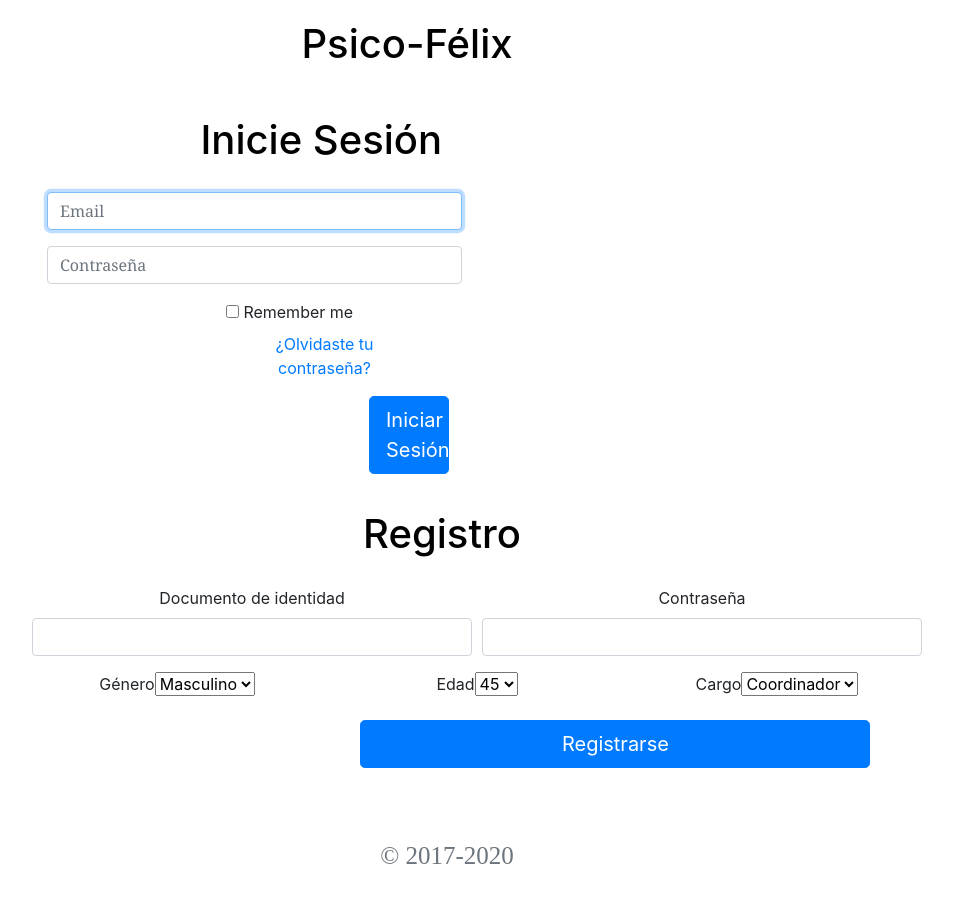
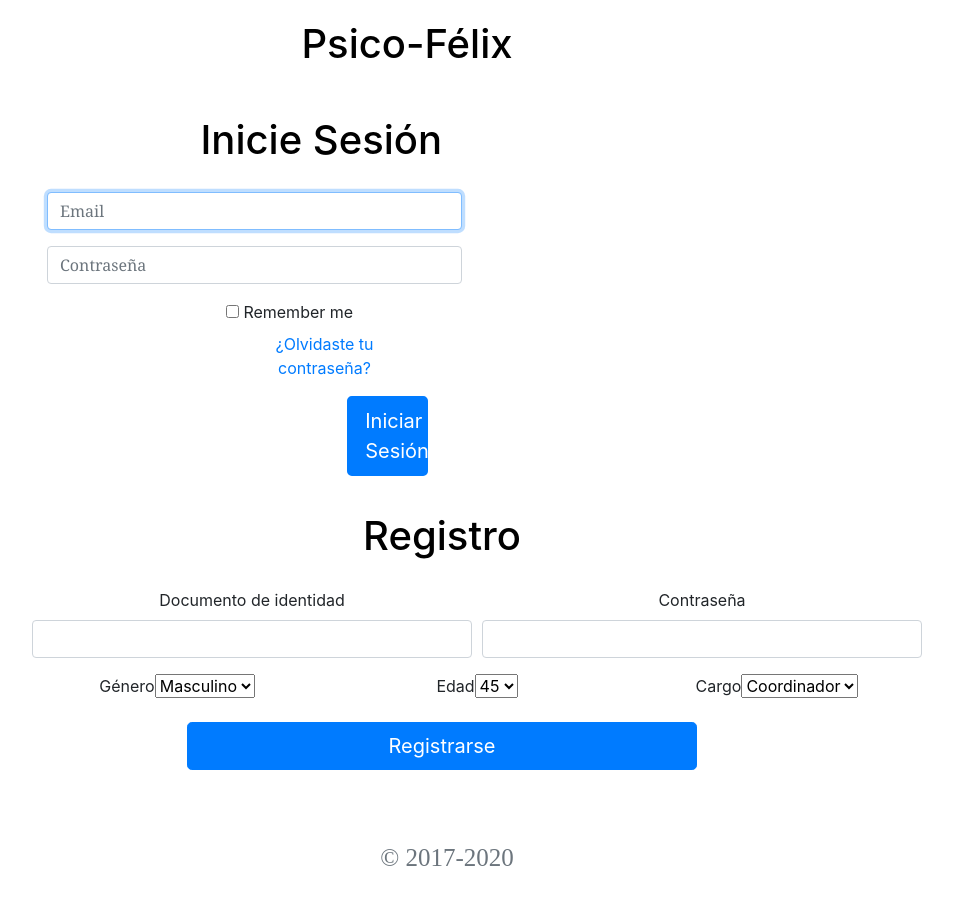
Before and after one commit to Natacha17/Equipo1_fbm_ppi2020, a React (Create React App) app in the folder frontend/: page /siguiente in a window 1280 px wide. Shown: the top 898 px of the page, without its empty margins (268-1221 px from the left). Built offline with nearby package versions, Linux system fonts and the light colour scheme.

Commit message:
comienzo a crear el contador para el registro

```diff
--- a/frontend/src/Estilos/Bienvenida.css
+++ b/frontend/src/Estilos/Bienvenida.css
@@ -46,18 +46,18 @@ padding: 20px;
 border-radius: black;
 border:black;
 }*/
-.btn{
+.siguiente{
     justify-items: center;
     justify-content: center;
 position: relative;
-right: -17%;
+right: -80%;
 }
 .logo{
     padding:0%;
     justify-content: center;
     justify-items: center;
-    right:-380px ;
+/*    right:-7000px ;*/
+    width: 500px;
     position: relative;
-    width: 500px;
-
+    left:480px ;
 }
--- a/frontend/src/Estilos/Login.css
+++ b/frontend/src/Estilos/Login.css
@@ -30,4 +30,7 @@ text-align: center;
     position: relative;
 
 
+}.login{
+position: relative;
+right: -7px;
 }
--- /dev/null
+++ b/frontend/src/Estilos/acosoporinternet.css
@@ -0,0 +1,3 @@
+img{
+ padding: 2px;
+}
--- /dev/null
+++ b/frontend/src/Estilos/olvidarcontraseña.css
@@ -0,0 +1,11 @@
+
+.logo{
+    right: 210px;
+}
+.btn{
+justify-items: center;
+}
+button{
+    justify-content: center;
+    justify-items: center;
+}
--- a/frontend/src/components/Menu.jsx
+++ b/frontend/src/components/Menu.jsx
@@ -1,6 +1,6 @@
 import React from 'react';
 import { Link }  from 'react-router-dom';
-import '../Estilos/Masinformación.css';
+import '../Estilos/Menu.css';
 import usuario  from '../imagenes/usuario.png';
 
 const Menu = (props) => {
--- a/frontend/src/pages/Bienvenida.js
+++ b/frontend/src/pages/Bienvenida.js
@@ -11,7 +11,7 @@ class Bienvenida extends Component {
    <h1 className='letra' >Bienvenido  </h1>
    <h2 className='letrah2'>Psico-Félix</h2>
       <section ><img className='logo'src={bienvenido}/></section>
-<Link to= "/siguiente"  className="btn btn-warning btn-lg active" role="button" aria-pressed="true">Siguiente</Link>
+<Link to= "/siguiente"  className="siguiente btn-warning btn-lg active" role="button" aria-pressed="true">Siguiente</Link>
                                 </>
       );
 
--- a/frontend/src/pages/Login.js
+++ b/frontend/src/pages/Login.js
@@ -24,7 +24,7 @@ class Login extends Component {
       </div>
     </div>
     <Link to="/menu">
-    <button className="btn btn-lg btn-primary btn-flex mb-3 col-6" type="submit">Iniciar Sesión</button>
+    <button className="login btn-lg btn-primary btn-flex mb-3 col-6" type="submit">Iniciar Sesión</button>
     </Link>
 
     </form>
--- a/frontend/src/pages/Olvidarcontraseña.js
+++ b/frontend/src/pages/Olvidarcontraseña.js
@@ -1,6 +1,7 @@
 import React, { Component } from 'react';
 import {Link} from 'react-router-dom';
-
+import logopsico  from '../imagenes/logopsico.jpeg';
+import '../Estilos/olvidarcontraseña.css';
 
 class Olvidarcontraseña extends Component {
 
@@ -11,6 +12,7 @@ class Olvidarcontraseña extends Component {
   <form>
   <div class="form-group">
   <h1 >Recuperar cuenta</h1>
+  <section className='logo'><img src={logopsico}/></section>
     <label for="exampleInputEmail1">Documento de identidad</label>
     <input type="email" class="form-control" id="exampleInputEmail1" aria-describedby="emailHelp"/>
   </div> <div class="form-group">
```
Also changed, not shown: frontend/src/components/ValidaRegistro.jsx (added, +42 -0 lines).
